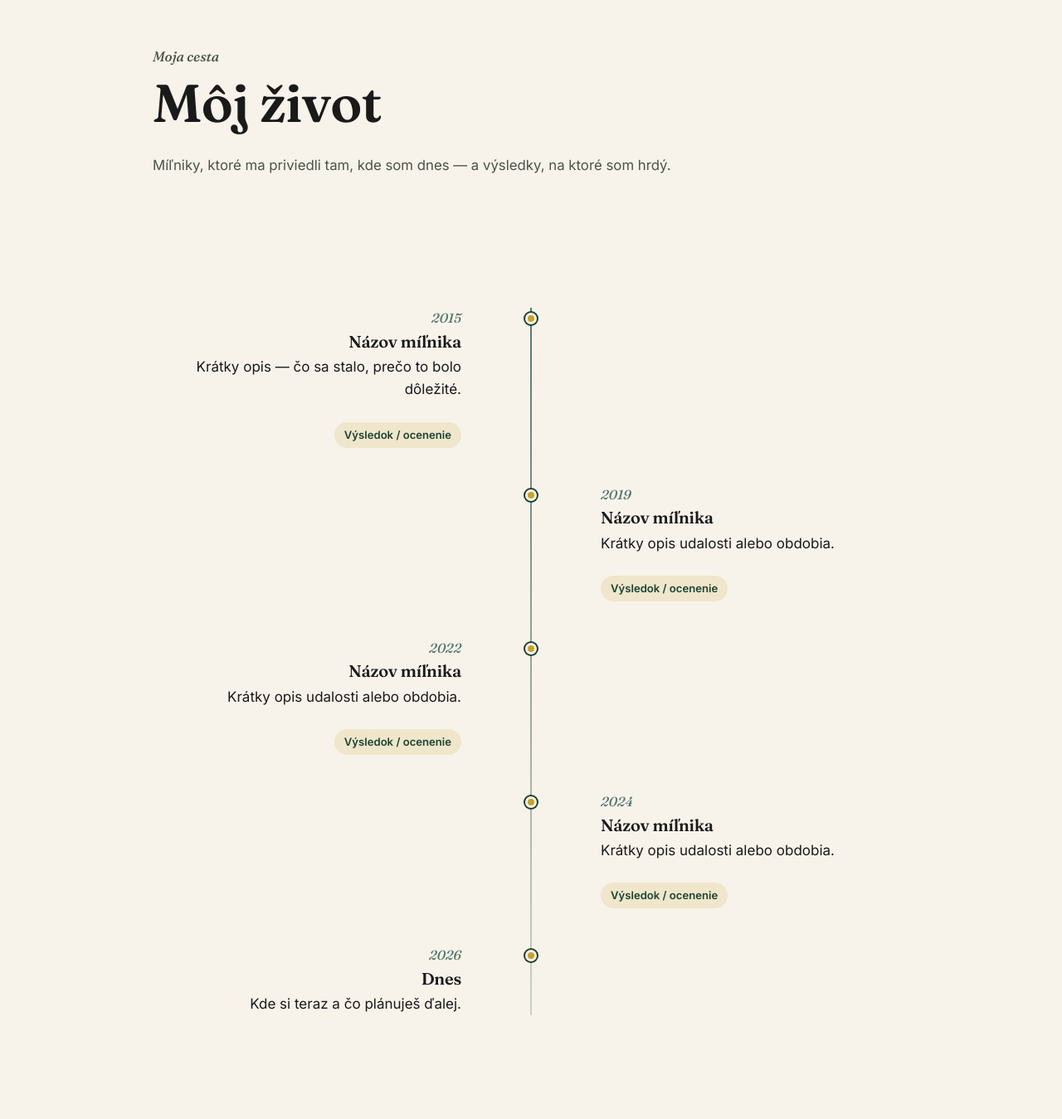
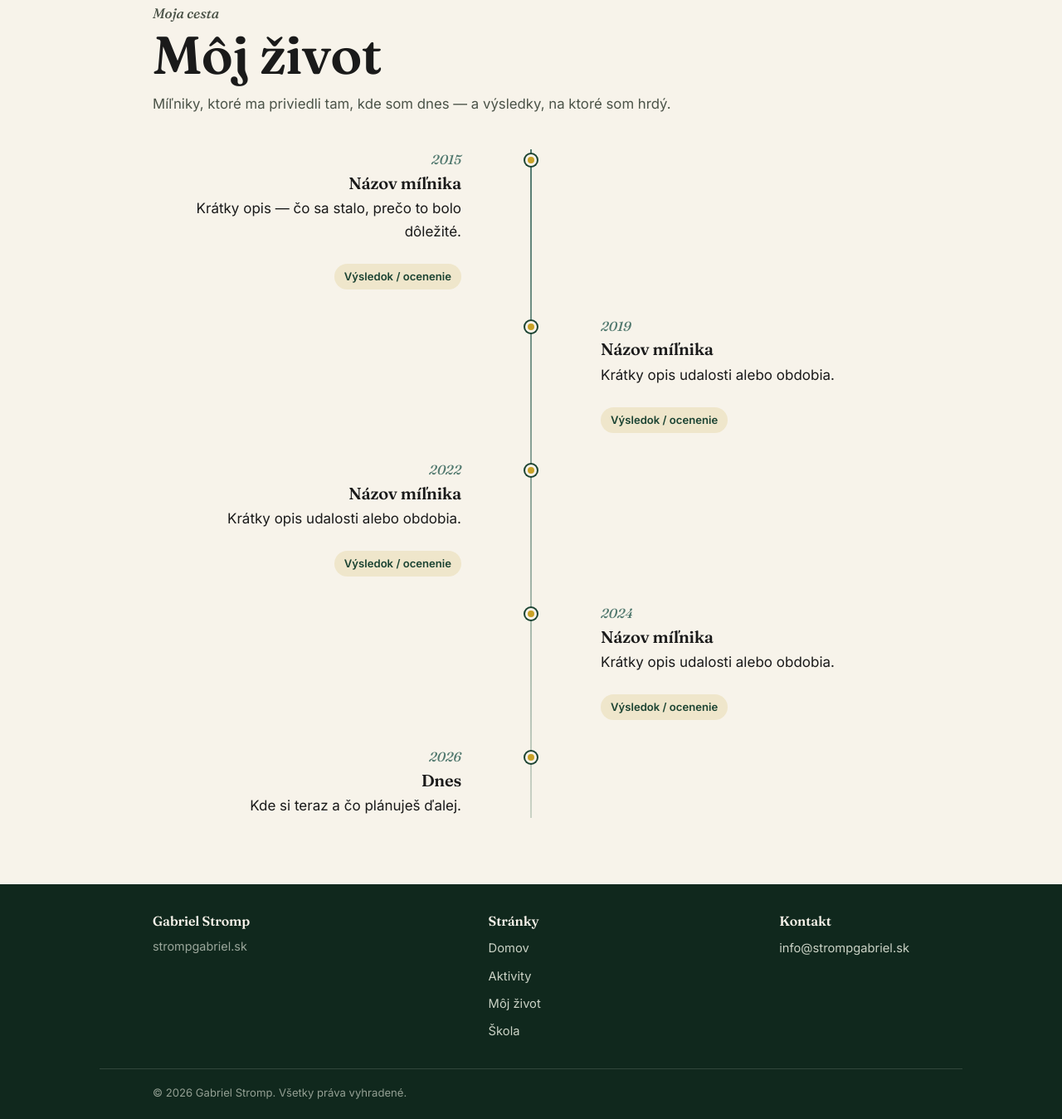
Before and after one commit to GabrielStromp/strompgabriel-web, a plain HTML site: page zivot.html in a window 1280 px wide. Shown: the part 91-1440 px from the top of the page at 83% size. Drawn offline with Linux system fonts and the light colour scheme.

Commit message:
Add files via upload

```diff
--- a/css/style.css
+++ b/css/style.css
@@ -69,7 +69,7 @@ p{ margin: 0 0 1em; max-width: 62ch; }
   padding-left: var(--edge);
   padding-right: var(--edge);
 }
-section{ padding: clamp(48px, 8vw, 96px) 0; }
+section{ padding: clamp(20px, 3vw, 32px) 0; }
 
 /* ---------- nav ---------- */
 .site-nav{
@@ -175,8 +175,8 @@ section{ padding: clamp(48px, 8vw, 96px) 0; }
 
 /* ---------- hero ---------- */
 .hero{
-  padding-top: clamp(56px, 10vw, 110px);
-  padding-bottom: clamp(48px, 8vw, 90px);
+  padding-top: clamp(24px, 4vw, 48px);
+  padding-bottom: clamp(24px, 4vw, 40px);
 }
 .hero .wrap{
   display: grid;
@@ -217,7 +217,7 @@ section{ padding: clamp(48px, 8vw, 96px) 0; }
   align-items: baseline;
   justify-content: space-between;
   gap: 24px;
-  margin-bottom: clamp(24px, 4vw, 44px);
+  margin-bottom: clamp(14px, 2vw, 22px);
   flex-wrap: wrap;
 }
 .section-head p{ margin: 0; color: var(--ink-soft); max-width: 44ch; }
@@ -279,8 +279,8 @@ hr.rule{
 .site-footer{
   background: var(--forest-deep);
   color: var(--sage-light);
-  padding: 48px 0 32px;
-  margin-top: 40px;
+  padding: 36px 0 24px;
+  margin-top: 16px;
 }
 .site-footer .wrap{
   display: flex;
@@ -353,7 +353,7 @@ hr.rule{
 .milestone{
   position: relative;
   padding-left: 56px;
-  margin-bottom: 44px;
+  margin-bottom: 32px;
 }
 .milestone::before{
   content: "";
@@ -430,6 +430,11 @@ body.compact .footer-bottom{ margin-top: 14px; padding-top: 10px; }
 
 /* ---------- generic page hero (subpages) ---------- */
 .page-hero{
-  padding: clamp(48px,8vw,80px) 0 clamp(24px,4vw,36px);
+  padding: clamp(16px,2.5vw,28px) 0 0;
 }
-.page-hero p{ color: var(--ink-soft); font-size: 1.05rem; }
+.page-hero h1{ margin-bottom: 0.15em; }
+.page-hero p{ color: var(--ink-soft); font-size: 1.05rem; margin-bottom: 0; }
+
+/* karta ako odkaz */
+a.card{ text-decoration: none; color: inherit; transition: transform .15s ease, box-shadow .15s ease; }
+a.card:hover{ transform: translateY(-2px); box-shadow: 0 6px 18px rgba(27,67,50,0.10); }
```
